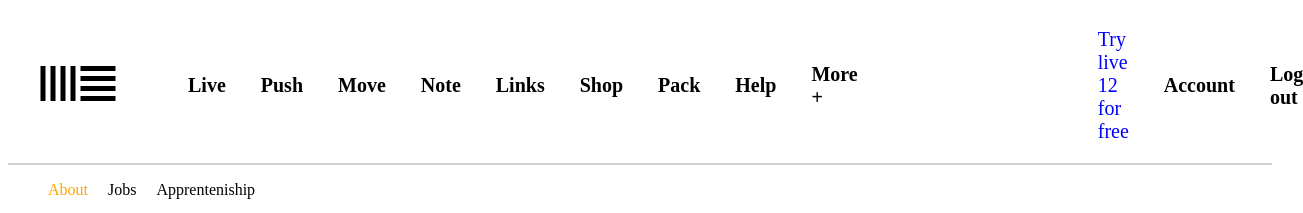
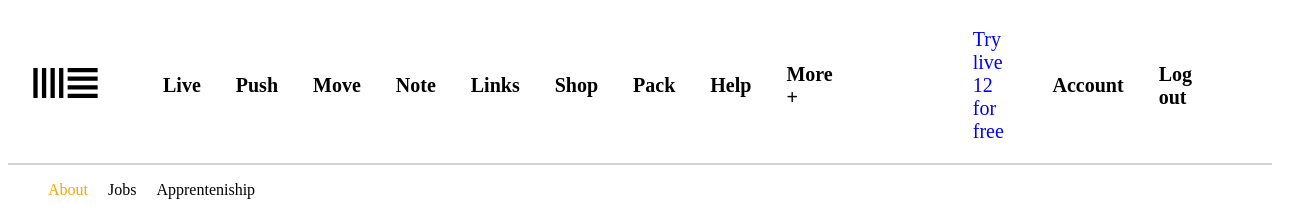
Before and after one commit to johnsoninsights/Ableton-Home-page, a plain HTML site: page index.html in a window 1280 px wide. Shown: the top 213 px of the page, 1303 px wide, since content can reach past the window. Drawn offline with Linux system fonts and the light colour scheme; grey boxes are pictures that could not be loaded.

Commit message:
adjust header logo size

```diff
--- a/style.css
+++ b/style.css
@@ -1,7 +1,7 @@
 .header {
   display: flex;
   align-items: center;
-  gap: 200px;
+  gap: 100px;
   border: none;
   border-bottom: 2px solid;
   border-color: lightgray;
@@ -16,8 +16,8 @@
 }
 
 .main-nav__logo__image {
-  width: 100px;
-  height: 35px;
+  width: 75px;
+  height: 30px;
 }
 
 .header__logo:hover {
```
